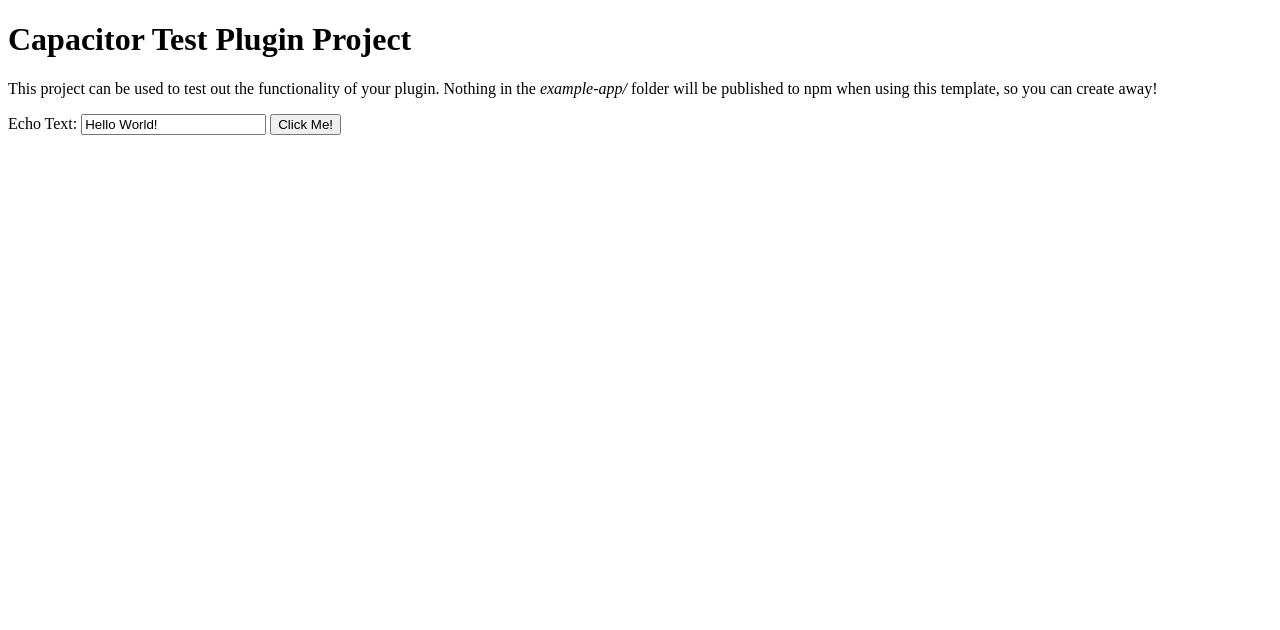
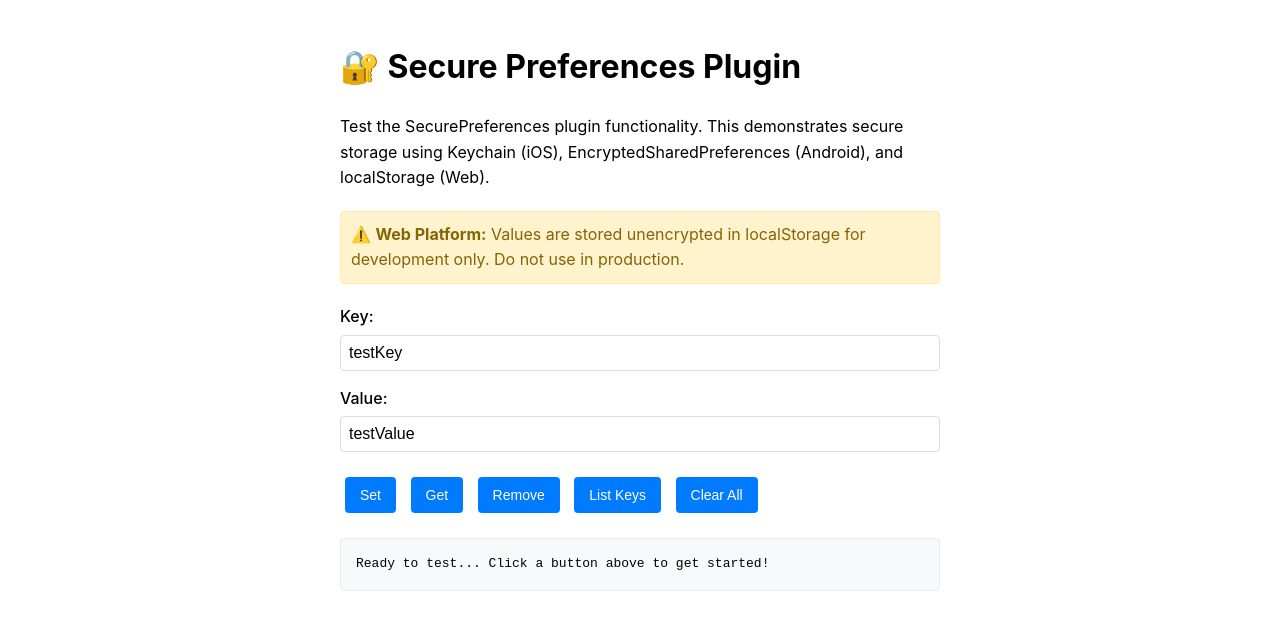
Before and after one commit to carlxrosales/capacitor-secure-preferences, a website built with Vite: page example-app/src/index.html in a window 1280 px wide. Built offline with nearby package versions, Linux system fonts and the light colour scheme; what @capacitor/core would draw is missing.

Commit message:
Updated example-app

```diff
--- a/example-app/src/index.html
+++ b/example-app/src/index.html
@@ -2,23 +2,104 @@
 <html lang="en" dir="ltr" class="hydrated">
   <head>
     <meta charset="UTF-8" />
-    <title>Example Capacitor App</title>
+    <title>Secure Preferences Example</title>
     <meta
       name="viewport"
       content="viewport-fit=cover, width=device-width, initial-scale=1.0, minimum-scale=1.0, maximum-scale=1.0, user-scalable=no"
     />
     <meta name="format-detection" content="telephone=no" />
+    <style>
+      body {
+        font-family: -apple-system, BlinkMacSystemFont, 'Segoe UI', Roboto, sans-serif;
+        max-width: 600px;
+        margin: 0 auto;
+        padding: 20px;
+        line-height: 1.6;
+      }
+      .input-group {
+        margin: 15px 0;
+      }
+      label {
+        display: block;
+        margin-bottom: 5px;
+        font-weight: 500;
+      }
+      input {
+        width: 100%;
+        padding: 8px;
+        border: 1px solid #ddd;
+        border-radius: 4px;
+        font-size: 16px;
+        box-sizing: border-box;
+      }
+      button {
+        background: #007bff;
+        color: white;
+        border: none;
+        padding: 10px 15px;
+        border-radius: 4px;
+        cursor: pointer;
+        margin: 5px;
+        font-size: 14px;
+      }
+      button:hover {
+        background: #0056b3;
+      }
+      .button-group {
+        margin: 20px 0;
+      }
+      #result {
+        background: #f8f9fa;
+        border: 1px solid #e9ecef;
+        border-radius: 4px;
+        padding: 15px;
+        margin: 20px 0;
+        min-height: 20px;
+        font-family: monospace;
+        white-space: pre-wrap;
+      }
+      .warning {
+        background: #fff3cd;
+        border: 1px solid #ffeaa7;
+        color: #856404;
+        padding: 10px;
+        border-radius: 4px;
+        margin: 20px 0;
+      }
+    </style>
   </head>
   <body>
     <main>
-      <h1>Capacitor Test Plugin Project</h1>
+      <h1>🔐 Secure Preferences Plugin</h1>
       <p>
-        This project can be used to test out the functionality of your plugin. Nothing in the
-        <em>example-app/</em> folder will be published to npm when using this template, so you can create away!
+        Test the SecurePreferences plugin functionality. This demonstrates secure storage using Keychain (iOS),
+        EncryptedSharedPreferences (Android), and localStorage (Web).
       </p>
-      <label for="echoInput">Echo Text:</label>
-      <input type="text" id="echoInput" name="echoInput" value="Hello World!" />
-      <button onclick="testEcho()">Click Me!</button>
+
+      <div class="warning">
+        ⚠️ <strong>Web Platform:</strong> Values are stored unencrypted in localStorage for development only. Do not use
+        in production.
+      </div>
+
+      <div class="input-group">
+        <label for="keyInput">Key:</label>
+        <input type="text" id="keyInput" name="keyInput" value="testKey" placeholder="Enter key name" />
+      </div>
+
+      <div class="input-group">
+        <label for="valueInput">Value:</label>
+        <input type="text" id="valueInput" name="valueInput" value="testValue" placeholder="Enter value" />
+      </div>
+
+      <div class="button-group">
+        <button onclick="testSet()">Set</button>
+        <button onclick="testGet()">Get</button>
+        <button onclick="testRemove()">Remove</button>
+        <button onclick="testKeys()">List Keys</button>
+        <button onclick="testClear()">Clear All</button>
+      </div>
+
+      <div id="result">Ready to test... Click a button above to get started!</div>
     </main>
 
     <script src="./js/example.js" type="module"></script>
--- a/example-app/src/js/example.js
+++ b/example-app/src/js/example.js
@@ -1,6 +1,68 @@
 import { SecurePreferences } from 'capacitor-secure-preferences';
 
-window.testEcho = () => {
-    const inputValue = document.getElementById("echoInput").value;
-    SecurePreferences.echo({ value: inputValue })
-}
+window.testSet = async () => {
+  const key = document.getElementById('keyInput').value;
+  const value = document.getElementById('valueInput').value;
+
+  if (!key || !value) {
+    alert('Please enter both key and value');
+    return;
+  }
+
+  try {
+    await SecurePreferences.set({ key, value });
+    document.getElementById('result').innerHTML = `✅ Set "${key}" = "${value}"`;
+  } catch (error) {
+    document.getElementById('result').innerHTML = `❌ Error setting: ${error.message}`;
+  }
+};
+
+window.testGet = async () => {
+  const key = document.getElementById('keyInput').value;
+
+  if (!key) {
+    alert('Please enter a key');
+    return;
+  }
+
+  try {
+    const result = await SecurePreferences.get({ key });
+    document.getElementById('result').innerHTML = `📖 Get "${key}" = "${result.value || 'null'}"`;
+  } catch (error) {
+    document.getElementById('result').innerHTML = `❌ Error getting: ${error.message}`;
+  }
+};
+
+window.testRemove = async () => {
+  const key = document.getElementById('keyInput').value;
+
+  if (!key) {
+    alert('Please enter a key');
+    return;
+  }
+
+  try {
+    await SecurePreferences.remove({ key });
+    document.getElementById('result').innerHTML = `🗑️ Removed "${key}"`;
+  } catch (error) {
+    document.getElementById('result').innerHTML = `❌ Error removing: ${error.message}`;
+  }
+};
+
+window.testKeys = async () => {
+  try {
+    const result = await SecurePreferences.keys();
+    document.getElementById('result').innerHTML = `🔑 Keys: [${result.keys.join(', ')}]`;
+  } catch (error) {
+    document.getElementById('result').innerHTML = `❌ Error getting keys: ${error.message}`;
+  }
+};
+
+window.testClear = async () => {
+  try {
+    await SecurePreferences.clear();
+    document.getElementById('result').innerHTML = `🧹 Cleared all preferences`;
+  } catch (error) {
+    document.getElementById('result').innerHTML = `❌ Error clearing: ${error.message}`;
+  }
+};
```
